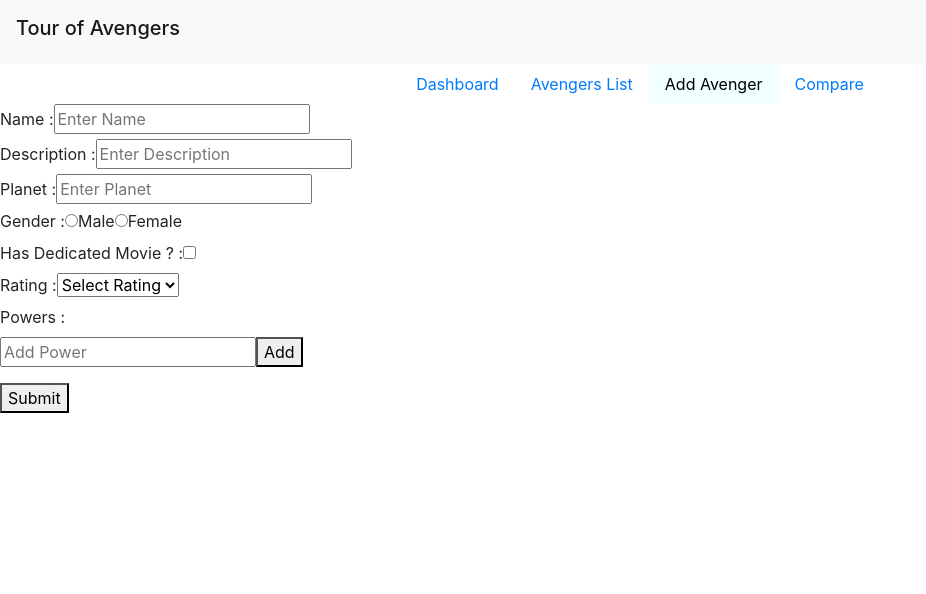
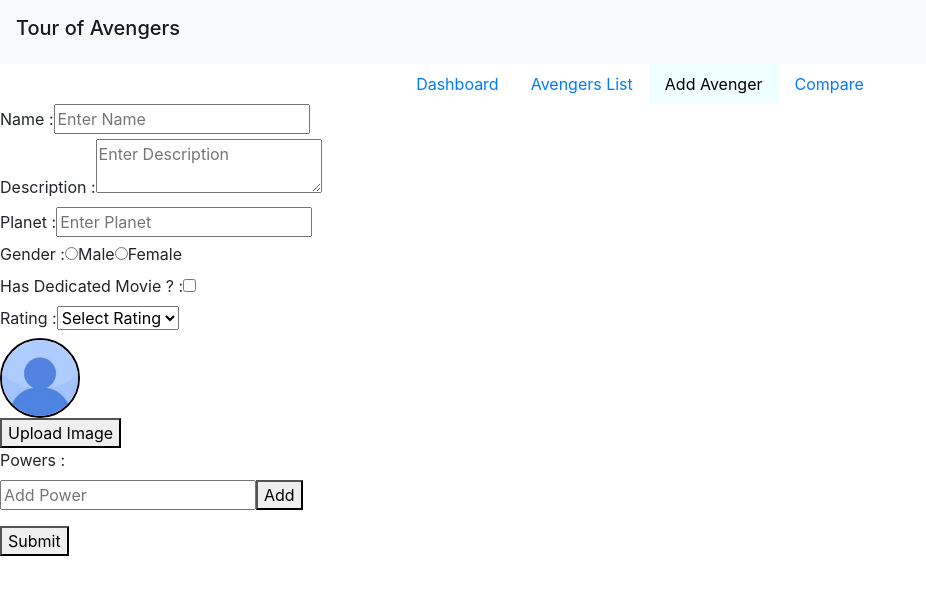
Before and after one commit to nitin0810/tourOfAvengers, a React (Create React App) app: page /add in a window 1280 px wide. Shown: the top 594 px of the page, without its empty margins (0-926 px from the left). Built offline with nearby package versions, Linux system fonts and the light colour scheme.

Commit message:
add avenger form done

```diff
--- a/src/components/MainContent/MainContent.js
+++ b/src/components/MainContent/MainContent.js
@@ -18,7 +18,14 @@
             loading: false,
             errMsg: ''
         };
+        this.addNewAvenger = this.addNewAvenger.bind(this);
     }
+
+    addNewAvenger(newAv) {
+        const n = { id: this.state.avengers.length + 1 + 10, ...newAv };
+        this.setState((prevState) => ({ avengers: [...prevState.avengers, n] }));
+    }
+
 
     componentDidMount() {
         this.setState({ loading: true, errMsg: '' });
@@ -46,11 +53,9 @@
                 <Switch>
                     <Route path="/dashboard" render={(props) => <Dashboard avengers={this.state.avengers} {...props} />} ></Route>
                     <Route path="/list" render={(props) => <List avengers={this.state.avengers} {...props} />} ></Route>
-                    <Route path="/add" component={Add} ></Route>
+                    <Route path="/add" render={(props) => <Add onAddAvenger={this.addNewAvenger} {...props} />} ></Route>
                     <Route path="/compare" component={Compare} ></Route>
                     <Route render={() => <h1 style={{ textAlign: "center" }}>404 Error</h1>} />
-                    {/* Below Route will not be rendered in any case except users manually enters a url which is not the part of app */}
-                    <Route component={Compare} ></Route>
                 </Switch>
             </div >
         );
--- a/src/components/Powers/Powers.js
+++ b/src/components/Powers/Powers.js
@@ -74,7 +74,7 @@
 
 }
 
-Power.propType = {
+Power.propTypes = {
     powers: PropTypes.array.isRequired,
     onAddPower: PropTypes.func // required only when allowAdd is true
 };
--- a/src/views/Add/Add.js
+++ b/src/views/Add/Add.js
@@ -1,6 +1,6 @@
 import React from 'react';
 import { Power } from '../../components/Powers/Powers';
-
+import PropTypes from 'prop-types'
 
 export class Add extends React.Component {
 
@@ -14,9 +14,12 @@
             powers: [],
             imgUrl: '',
             rating: 0,
-            hasDedicatedMovie: false
+            hasDedicatedMovie: false,
+            invalidMsg: ''
         };
+        this.fileRef = React.createRef();
         this.handleChange = this.handleChange.bind(this);
+        this.handleImgUpload = this.handleImgUpload.bind(this);
         this.submitHandler = this.submitHandler.bind(this);
         this.onAddPowerHandler = this.onAddPowerHandler.bind(this);
 
@@ -33,6 +36,14 @@
         }
     }
 
+    handleImgUpload(e) {
+        const file = e.target.files[0];
+        if (this.state.imgUrl) {
+            window.URL.revokeObjectURL(this.state.imgUrl);
+        }
+        this.setState({ imgUrl: window.URL.createObjectURL(file) });
+    }
+
     onAddPowerHandler(newPower) {
 
         this.setState((prevState) => ({
@@ -42,7 +53,42 @@
 
     submitHandler(e) {
         e.preventDefault();
-        console.log(this.state);
+        const err = this.showInvalidMsg();
+        if (err) {
+            this.setState({ invalidMsg: err });
+        } else {
+            // reset state
+            this.setState({
+                name: '',
+                description: '',
+                planet: '',
+                gender: '',
+                powers: [],
+                imgUrl: '',
+                rating: 0,
+                hasDedicatedMovie: false,
+                invalidMsg: ''
+            });
+            // since invalidMsg property is not needed in newAvengerInfo
+            // hence make a new copy and delete it from that
+            const newAvengerData = Object.assign({}, this.state);
+            delete newAvengerData.invalidMsg;
+            // add new avenger to avengers list present in parent component
+            this.props.onAddAvenger(newAvengerData);
+        }
+    }
+
+    showInvalidMsg() {
+        for (const x in this.state) {
+            if (x !== 'invalidMsg' && x !== 'powers' && x !== 'hasDedicatedMovie' && x !== 'imgUrl') {
+                if (!this.state[x]) {
+                    return `${x.toUpperCase()} is required`;
+                }
+            } else if (x === 'powers' && !this.state[x].length) {
+                return 'Please provide atleast one power';
+            }
+        }
+        return '';
     }
 
     render() {
@@ -60,11 +106,11 @@
 
                 <div>
                     <label>Description : </label>
-                    <input type="textbox" value={this.state.description}
+                    <textarea type="textarea" value={this.state.description}
                         placeholder='Enter Description'
                         name='description'
                         onChange={this.handleChange}
-                    />
+                    ></textarea>
                 </div>
 
                 <div>
@@ -77,22 +123,22 @@
                 </div>
 
                 <div>
-                    <label>Gender : </label>
-                    <input type="radio" checked={this.state.gender === 'Male'}
-                        value='Male'
+                    <label >Gender : </label>
+                    <input type="radio" id="m" checked={this.state.gender === 'M'}
+                        value='M'
                         name='gender'
                         onChange={this.handleChange}
-                    />Male
-                    <input type="radio" checked={this.state.gender === 'Female'}
-                        value='Female'
+                    /><label htmlFor="m">Male</label>
+                    <input type="radio" id="f" checked={this.state.gender === 'F'}
+                        value='F'
                         name='gender'
                         onChange={this.handleChange}
-                    />Female
+                    /><label htmlFor="f">Female</label>
                 </div>
 
                 <div>
-                    <label>Has Dedicated Movie ? : </label>
-                    <input type="checkbox" checked={this.state.hasDedicatedMovie}
+                    <label htmlFor="hasMovie">Has Dedicated Movie ? : </label>
+                    <input type="checkbox" id="hasMovie" checked={this.state.hasDedicatedMovie}
                         name='hasDedicatedMovie'
                         onChange={this.handleChange}
                     />
@@ -114,16 +160,39 @@
                 </div>
 
                 <div>
+                    <input type="file" accept="image/*" style={{ display: 'none' }} ref={this.fileRef} onChange={this.handleImgUpload}></input>
+                        <div style={{ height: '80px', width: '80px' }}>
+                            <img src={this.state.imgUrl || 'imgs/defaultPic.jpg'} alt="Avenger Img"
+                                style={{ height: '100%', width: '100%', border: '2px solid black', borderRadius: '50%' }} />
+                        </div>
+                    <button type="button"
+                        onClick={() => this.fileRef.current.click()}>
+                        {this.state.imgUrl ? 'Change Image' : 'Upload Image'}</button>
+                </div>
+
+                <div>
                     <label>Powers :  </label>
                     <Power powers={this.state.powers}
                         allowAdd={true}
-                        onAddPower={this.onAddPowerHandler}></Power>
+                        onAddPower={this.onAddPowerHandler}
+                    >                        </Power>
                 </div>
 
+                {this.state.invalidMsg ?
+                    <div className="alert alert-danger">
+                        {this.state.invalidMsg}
+                    </div>
+                    : null
+                }
+
                 <div>
-                  <button type="submit">Submit</button>
+                    <button type="submit">Submit</button>
                 </div>
             </form>
         );
     }
 }
+
+Add.proptypes = {
+    onAddAvenger: PropTypes.func.isRequired
+};
```
Also changed, not shown: public/imgs/defaultPic.jpg (added).
